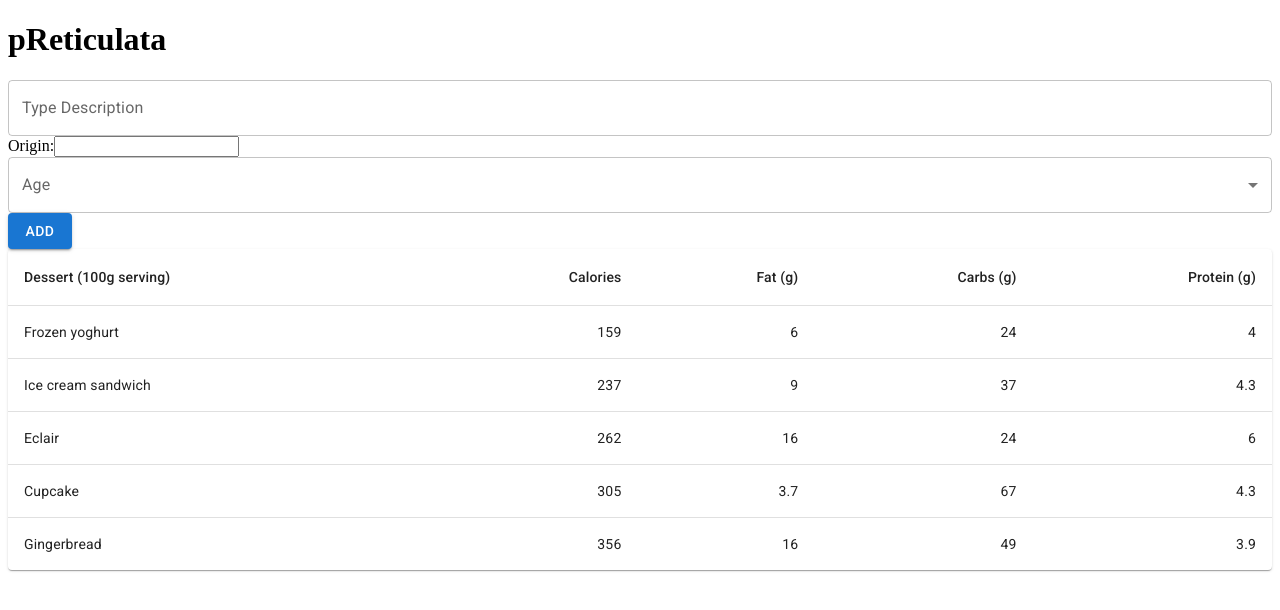
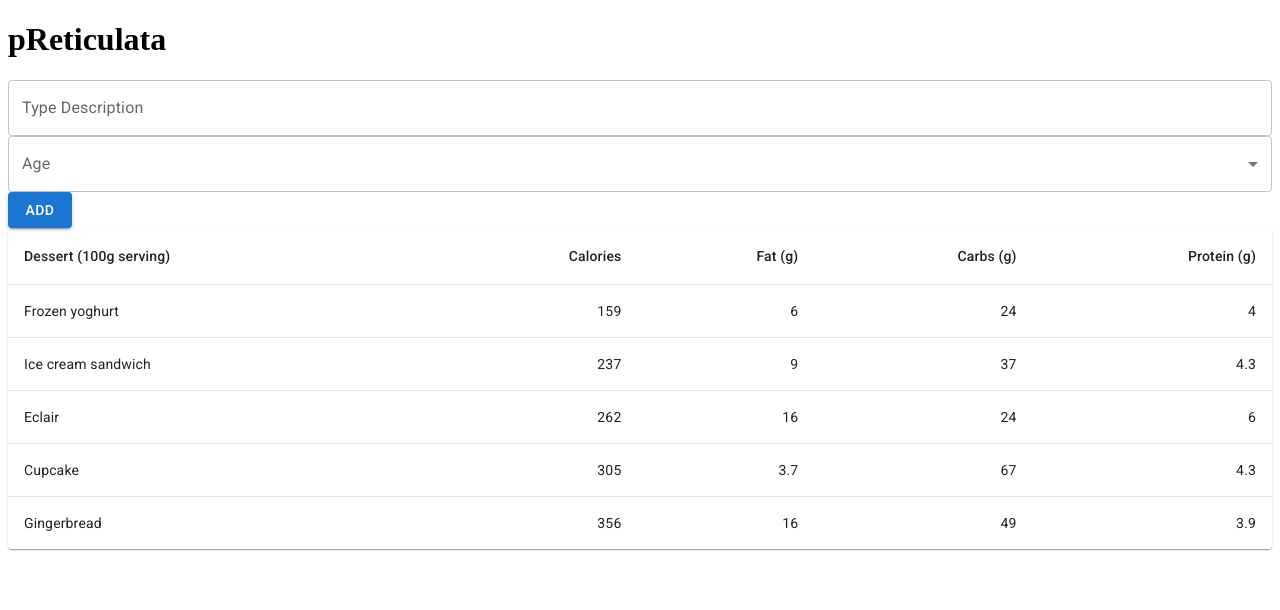
Before and after one commit to atomz520/pReticulata, a React (Vite) app in the folder client/: page / in a window 1280 px wide. Shown: the top 610 px of the page. Built offline with nearby package versions, Linux system fonts and the light colour scheme.

Commit message:
Added react-hook-form UI integration

```diff
--- a/client/src/pages/Info.tsx
+++ b/client/src/pages/Info.tsx
@@ -15,7 +15,7 @@ import TextField from "@mui/material/TextField";
 import Button from "@mui/material/Button";
 import { Stack } from "@mui/material";
 
-import { useForm, SubmitHandler } from "react-hook-form";
+import { useForm, Controller, SubmitHandler } from "react-hook-form";
 
 function createData(
   name: string,
@@ -36,15 +36,13 @@ const rows = [
 ];
 
 type FormValues = {
-  name: string;
-  email: string;
   type: string;
   origin: string;
 };
 
 export default function Info() {
   const {
-    register,
+    control,
     handleSubmit,
     formState: { errors },
   } = useForm<FormValues>();
@@ -55,39 +53,21 @@ export default function Info() {
 
   return (
     <>
-      <form onSubmit={handleSubmit(onSubmit)} className="p-4 border rounded">
+      <form onSubmit={handleSubmit(onSubmit)}>
         <Stack spacing={2}>
-          <TextField
-            id="outlined-basic"
-            label="Type Description"
-            variant="outlined"
-            {...register("type", { required: "Type is required" })}
+          <Controller
+            name="type"
+            control={control}
+            render={({ field }) => (
+              <TextField
+                id="outlined-basic"
+                label="Type Description"
+                variant="outlined"
+              />
+            )}
           />
           {errors.type && <p className="text-red-500">{errors.type.message}</p>}
         </Stack>
-
-        {/* <label className="block mb-2">
-          Type:
-          <input
-            {...register("name", { required: "Name is required" })}
-            className="border p-2 w-full"
-          />
-          {errors.name && <p className="text-red-500">{errors.name.message}</p>}
-        </label> */}
-
-        <label className="block mb-2">
-          Origin:
-          <input
-            {...register("email", {
-              required: "Email is required",
-              pattern: { value: /^\S+@\S+$/, message: "Invalid email" },
-            })}
-            className="border p-2 w-full"
-          />
-          {errors.email && (
-            <p className="text-red-500">{errors.email.message}</p>
-          )}
-        </label>
 
         <FormControl fullWidth>
           <InputLabel id="demo-simple-select-label">Age</InputLabel>
```
